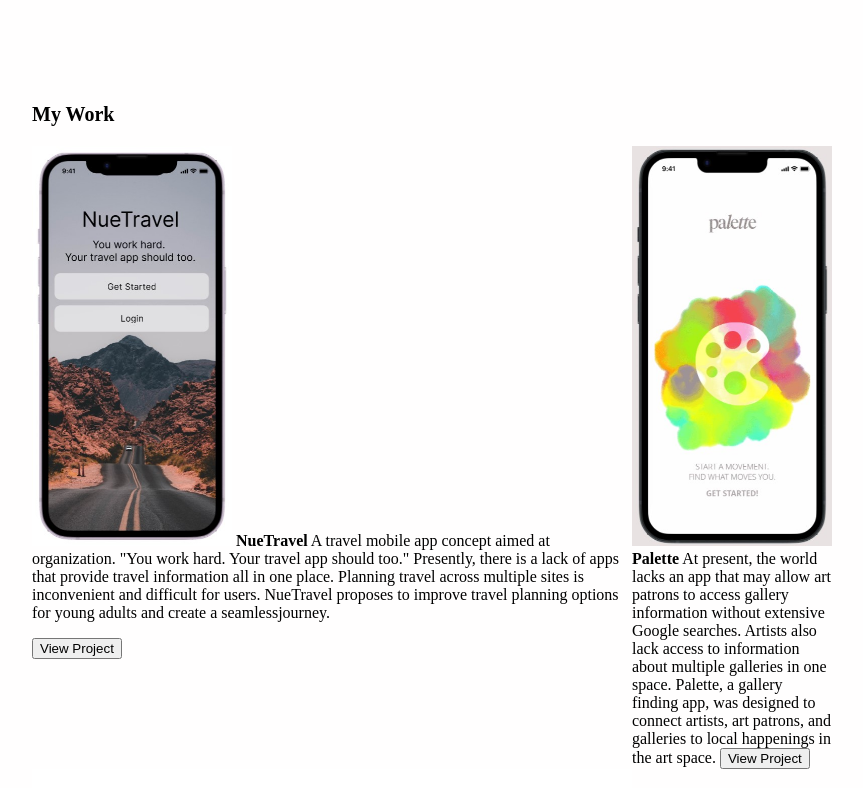
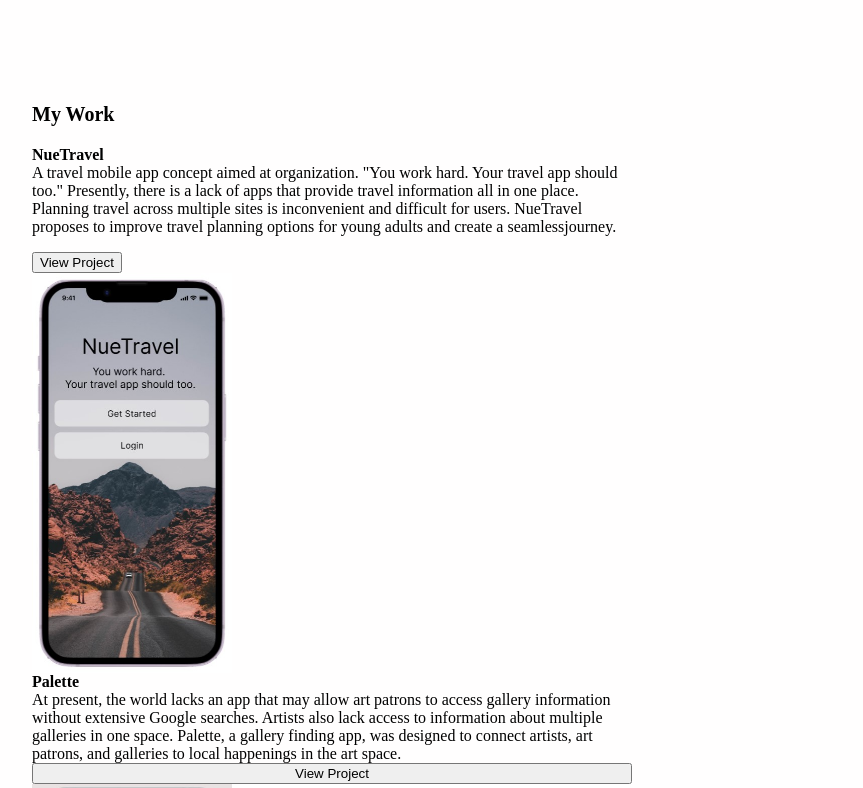
Before and after one commit to saraerios/UX_UI_HW_18, a plain HTML site: page index.html in a window 1280 px wide. Shown: the part 3313-4101 px from the top of the page, without its empty margins (376-1239 px from the left). Drawn offline with Linux system fonts and the light colour scheme.

Commit message:
edit grid
edit grid

```diff
--- a/index.html
+++ b/index.html
@@ -149,28 +149,33 @@
 <section>
     <h9>My Work</h9>
 </section>
-<section class="myWork2">
+<section id="myWork2">
     <div class="WorkGrid2">
         <div class="NueTravelWork2">
+            <div class="NueTravelText">
+                <h10 class="NueTravel21"> NueTravel</h10>
+                <p9 class="NueTravel22">A travel mobile app concept aimed at organization. "You work hard. Your travel app should too." Presently, there is a lack of apps that provide travel information all in one place. Planning travel across multiple sites is inconvenient and difficult for users. NueTravel proposes to improve travel planning options for young adults and create a seamlessjourney.</p>
+                <button class="viewNueTravel"> View Project</button>
+            </div>
             <img src="Images/NueTravel 1.jpg" alt="NueTravel" width="200" height="400" class="NueTravel2"></img>
-            <h10 NueTravel class="NueTravel21"> NueTravel</h10>
-            <p9 class="NueTravel22">A travel mobile app concept aimed at organization. "You work hard. Your travel app should too." Presently, there is a lack of apps that provide travel information all in one place. Planning travel across multiple sites is inconvenient and difficult for users. NueTravel proposes to improve travel planning options for young adults and create a seamlessjourney.</p>
-            <button class="viewNueTravel"> View Project</button>
         </div>
         <div class="PaletteWork2">
+            <div class="PaletteText">
+                <h10 Palette class="Palette11"> Palette</h10>
+                <p9 class="Palette12">At present, the world lacks an app that may allow art patrons to access gallery information without extensive Google searches. Artists also lack access to information about multiple galleries in one space. Palette, a gallery finding app, was designed to connect artists, art patrons, and galleries to local happenings in the art space.</p9>
+                <button class="viewPalette"> View Project</button>
+            </div>
             <img src="Images/Palette 1.jpg" alt="Palette" width="200" height="400" class="Palette1"></img>
-            <h10 Palette class="Palette11"> Palette</h10>
-            <p9 class="Palette12">At present, the world lacks an app that may allow art patrons to access gallery information without extensive Google searches. Artists also lack access to information about multiple galleries in one space. Palette, a gallery finding app, was designed to connect artists, art patrons, and galleries to local happenings in the art space.</p9>
-            <button class="viewPalette"> View Project</button>
         </div>
         <div class="USDOEWork2">
+            <div class="USDOEText">
+                <h10 USDOE class="USDOE31"> U.S. Department of Education</h10>
+                <p9 class="USDOE32">At present, the world lacks an app that may allow art patrons to access gallery information without extensive Google searches. Artists also lack access to information about multiple galleries in one space. Palette, a gallery finding app, was designed to connect artists, art patrons, and galleries to local happenings in the art space.</p9>
+                <button class="viewUSDOE"> View Project</button>
+            </div>
             <img src="Images/USDOE 1.jpg" alt="USDOE" width="600" height="400" class="USDOE3"></img>
-            <h10 USDOE class="USDOE31"> U.S. Department of Education</h10>
-            <p9 class="USDOE32">At present, the world lacks an app that may allow art patrons to access gallery information without extensive Google searches. Artists also lack access to information about multiple galleries in one space. Palette, a gallery finding app, was designed to connect artists, art patrons, and galleries to local happenings in the art space.</p9>
-            <button class="viewUSDOE"> View Project</button>
         </div>
     </div>
-
 </section>
 
 
--- a/style.css
+++ b/style.css
@@ -186,25 +186,19 @@ h3 {
 
 
 
-.WorkGrid2 {
+#myWork2 {
     display: grid;
+    display: flex;
     grid-template-columns: (35%, 35%);
-    grid-template-rows: (8, 10%, 10%, 10%, 10%, 10%, 10%, 10%, 10%,);
+    grid-template-rows: (3, 30%, 30%, 30%);
     padding-left: 400px;
     padding-right: 400px;
     padding-bottom: 10px;
-    min-height: fit-content;
     padding-bottom: 100px;
     grid-template-areas:
-        "NueTravel2 NueTravel21"
-        "NueTravel2 NueTravel22"
-        "NueTravel2 viewNueTravel"
-        "Palette1 Palette11"
-        "Palette1 Palette12"
-        "Palette1 viewPallete"
-        "USDOE3 USDOE31"
-        "USDOE3 USDOE32"
-        "USDOE3 viewUSDOE"
+        "NueTravelText NueTravel2"
+        "Palette1 PaletteText"
+        "USDOE3 USDOEText"
     ;
 }
 
@@ -233,10 +227,33 @@ h9 {
 .USDOE31 {
     font-weight: bold;
 }
-
+.NueTravelText {
+    display: grid;
+    grid-area: NueTravelText;
+}
+.PaletteText {
+    display: grid;
+    grid-area: PaletteText;
+}
+.USDOEText {
+    display: grid;
+    grid-area: USDOEText;
+}
+.NueTravel2 {
+    display: grid;
+    grid-area: NueTravel2;
+}
+Palette1 {
+    display: grid;
+    grid-area: Palette1;
+}
+USDOE3 {
+    display: grid;
+    grid-area: USDOE3;
+}
 
 @media only screen and (max-width:600) {
-    .WorkGrid2 {
+    #myWork2  {
         display: grid;
         grid-template-columns: (1, 100%);
         grid-template-rows: (11, 10%, 10%, 10%, 10%, 10%, 10%, 10%, 10%, 10%, 10%, 10%);
@@ -262,7 +279,14 @@ h9 {
     }
 }
 
+@media only screen and (max-width:600) {
+    .flexContainer2 {
+        display: grid;
+        padding-left: 10px;
+        padding-right: 10px;
 
+    }
+}
 
 
 
```
